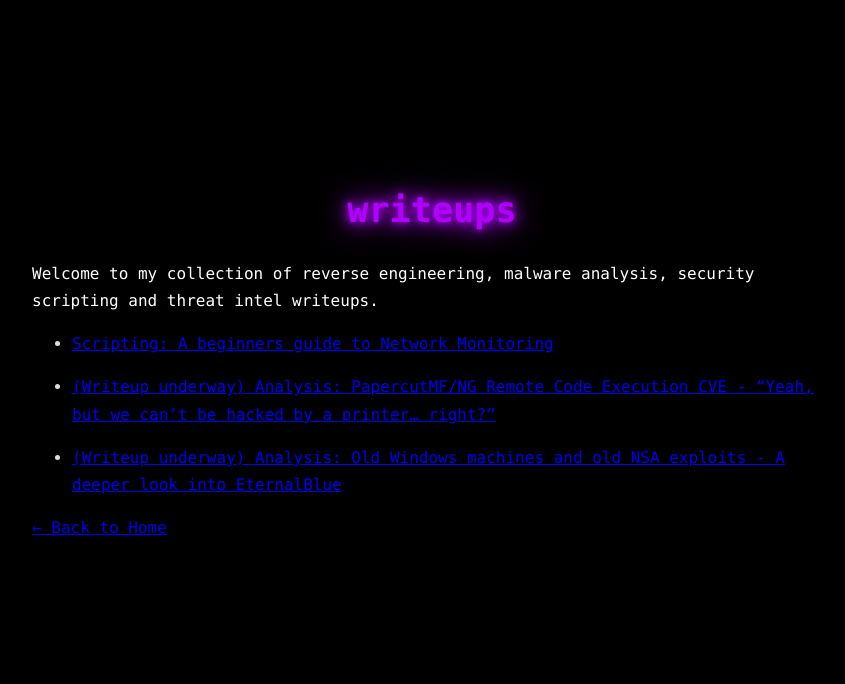
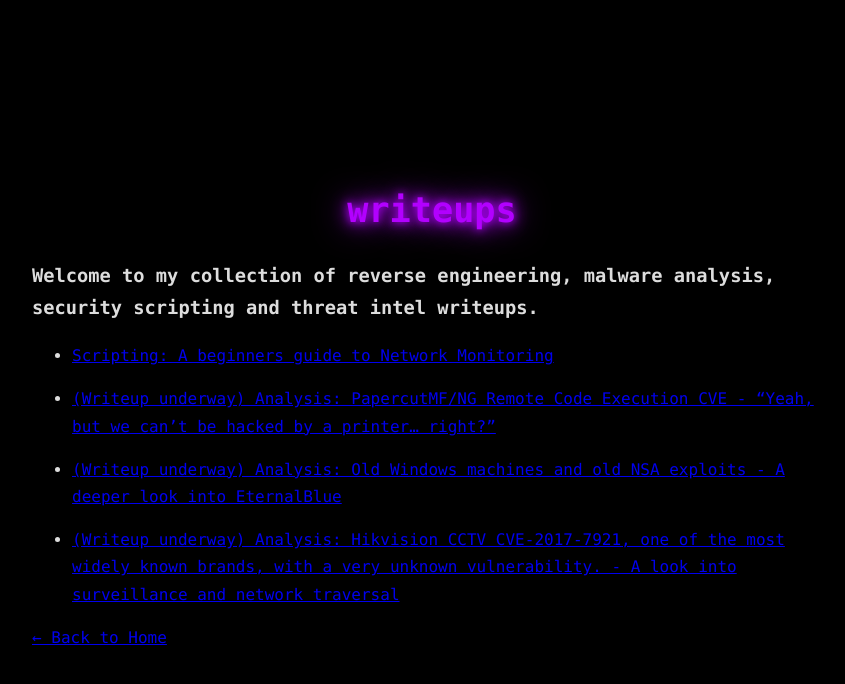
Before and after one commit to 0xhtw/0xhtw.github.io, a Jekyll site: the page built from writeups/index.md, in a window 1280 px wide. Shown: the top 684 px of the page, without its empty margins (208-1053 px from the left). Built offline with Jekyll 4.4.1, drawn with Linux system fonts in a browser that asks for light colours.

Commit message:
Update index.md

```diff
--- a/writeups/index.md
+++ b/writeups/index.md
@@ -5,7 +5,7 @@
 
 # writeups
 
-Welcome to my collection of reverse engineering, malware analysis, security scripting and threat intel writeups.
+### Welcome to my collection of reverse engineering, malware analysis, security scripting and threat intel writeups.
 
 - [Scripting: A beginners guide to Network Monitoring](network-script-1.md)
 
@@ -13,4 +13,6 @@
 
 - [(Writeup underway) Analysis: Old Windows machines and old NSA exploits - A deeper look into EternalBlue](eternalblue.md)
 
+- [(Writeup underway) Analysis: Hikvision CCTV CVE-2017-7921, one of the most widely known brands, with a very unknown vulnerability. - A look into surveillance and network traversal](hikvision17.md)
+
 [← Back to Home](../index.html)
```
